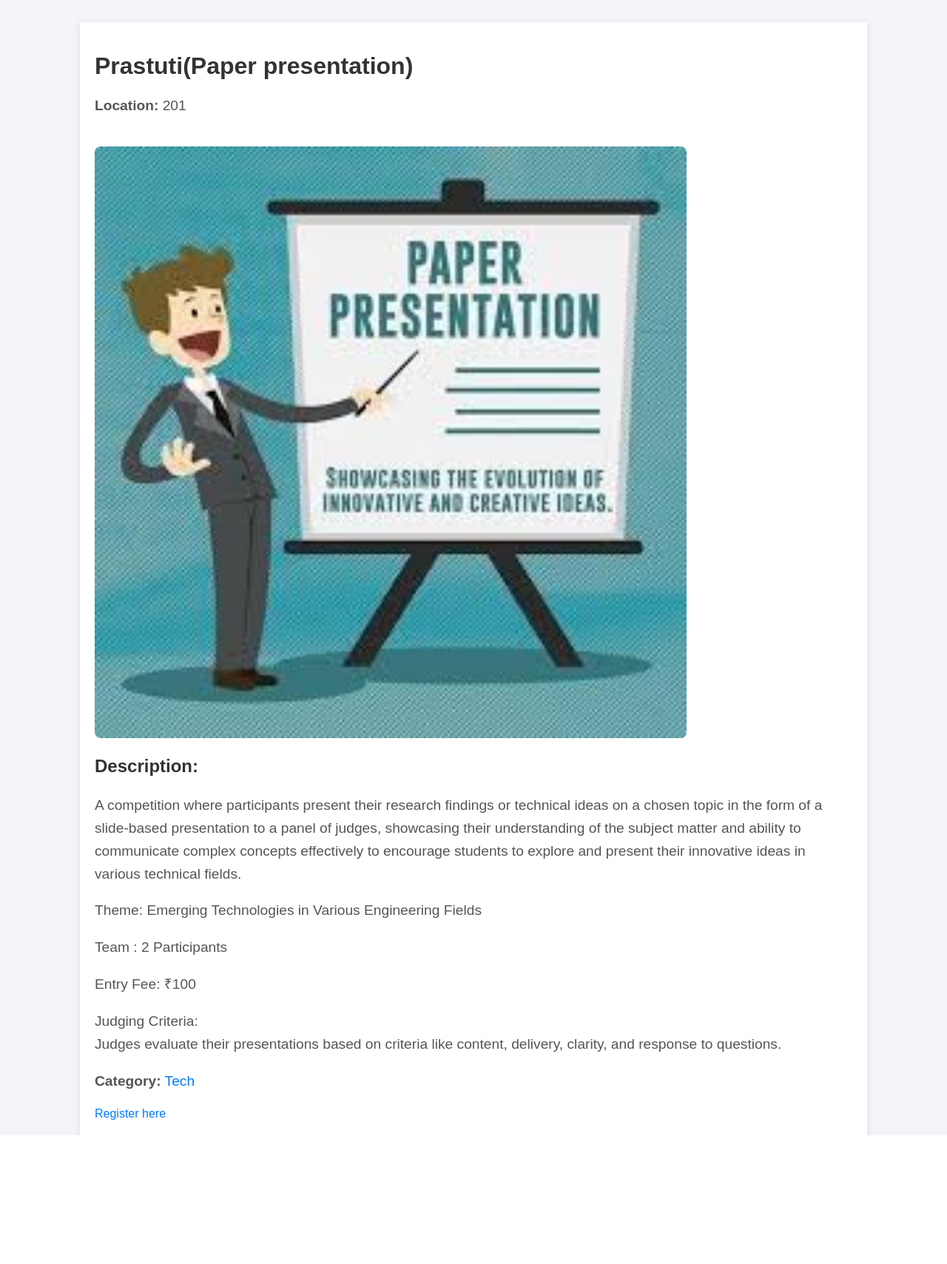
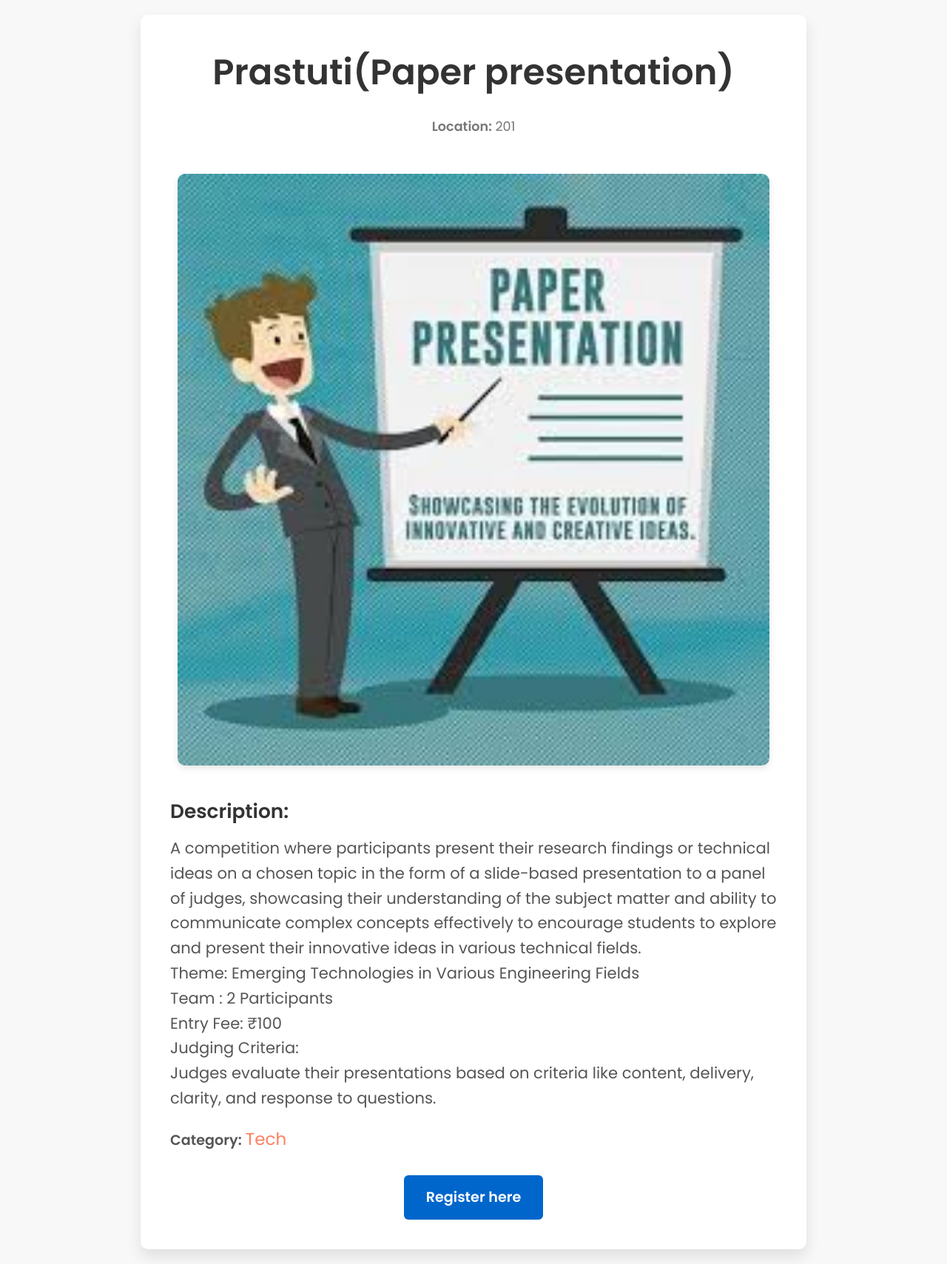
Before and after one commit to Rishi2498/clg_fest, a Django app: page /event/default-slug/ in a window 1280 px wide. Shown: the whole page at 74% size. Before the commit the page ends 1535 px from the top, so only its background shows below. Run offline with Django 5.2, Linux system fonts and the light colour scheme; data comes from the database, SQL or seed files in the repository.

Commit message:
Update event_detail.html

```diff
--- a/event/templates/event_detail.html
+++ b/event/templates/event_detail.html
@@ -1,4 +1,3 @@
-<!-- event_detail.html -->
 {% load static %}
 
 <!DOCTYPE html>
@@ -8,27 +7,167 @@
     <meta name="viewport" content="width=device-width, initial-scale=1.0">
     <title>{{ event.title }}</title>
     <link rel="stylesheet" href="{% static 'css/cd.css' %}">
+    <!-- Google Fonts for typography -->
+    <link href="https://fonts.googleapis.com/css2?family=Poppins:wght@300;400;600&display=swap" rel="stylesheet">
+    <style>/* General Reset and Layout */
+* {
+    margin: 0;
+    padding: 0;
+    box-sizing: border-box;
+}
 
+body {
+    font-family: 'Poppins', sans-serif;
+    background-color: #f8f8f8;
+    color: #333;
+    line-height: 1.6;
+    padding: 20px;
+}
+
+.event-container {
+    max-width: 900px;
+    margin: 0 auto;
+    padding: 40px;
+    background-color: #fff;
+    border-radius: 10px;
+    box-shadow: 0 10px 20px rgba(0, 0, 0, 0.1);
+}
+
+header {
+    text-align: center;
+    margin-bottom: 30px;
+}
+
+header h1 {
+    font-size: 3em;
+    color: #333;
+    font-weight: 600;
+}
+
+.event-meta {
+    font-size: 1.1em;
+    color: #777;
+    margin-top: 10px;
+}
+
+/* Image Styling */
+.event-image {
+    margin-top: 20px;
+    text-align: center;
+}
+
+.event-image img {
+    width: 100%;
+    height: auto;
+    border-radius: 10px;
+    box-shadow: 0 4px 10px rgba(0, 0, 0, 0.1);
+}
+
+/* Event Description */
+.event-description {
+    margin-top: 30px;
+    font-size: 1.1em;
+    line-height: 1.8;
+}
+
+.event-description h3 {
+    font-size: 1.5em;
+    margin-bottom: 10px;
+    color: #333;
+}
+
+/* Category Link */
+.event-category {
+    margin-top: 20px;
+}
+
+.category-link {
+    font-size: 1.2em;
+    color: #ff7e5f;
+    text-decoration: none;
+}
+
+.category-link:hover {
+    text-decoration: underline;
+}
+
+/* Contact Button */
+.contact-button {
+    text-align: center;
+    margin-top: 30px;
+}
+
+.btn-contact {
+    display: inline-block;
+    padding: 15px 30px;
+    background-color: #0066CC;
+    color: white;
+    font-size: 1.2em;
+    font-weight: 600;
+    text-decoration: none;
+    border-radius: 6px;
+    transition: background-color 0.3s ease;
+}
+
+.btn-contact:hover {
+    background-color: #feb47b;
+}
+
+.btn-contact:active {
+    background-color: #ff6347;
+}
+
+/* Responsive Design */
+@media (max-width: 768px) {
+    .event-container {
+        padding: 20px;
+    }
+
+    header h1 {
+        font-size: 2.2em;
+    }
+
+    .event-meta {
+        font-size: 1em;
+    }
+
+    .btn-contact {
+        font-size: 1.1em;
+        padding: 12px 25px;
+    }
+}
+</style>
 </head>
 <body>
-    <div class="container">
+    <div class="event-container">
+        <header>
             <h1>{{ event.title }}</h1>
-        <p><strong>Location:</strong> {{ event.location }}</p>
+            <p class="event-meta">
+                <strong>Location:</strong> {{ event.location }}
 
+            </p>
+        </header>
 
+        <div class="event-image">
             {% if event.image %}
                 <img src="{{ event.image.url }}" alt="{{ event.title }}">
             {% endif %}
+        </div>
 
+        <section class="event-description">
             <h3>Description:</h3>
             <p>{{ event.description|safe|linebreaks|urlize }}</p>
+        </section>
 
-        <p><strong>Category:</strong> <a href="{% url 'category_events' event.category.slug %}">{{ event.category.name }}</a></p>
+        <section class="event-category">
+            <p><strong>Category:</strong>
+                <a href="{% url 'category_events' event.category.slug %}" class="category-link">{{ event.category.name }}</a>
+            </p>
+        </section>
 
         <div class="contact-button">
             <a href="{% url 'contact' %}" class="btn-contact">Register here</a>
         </div>
     </div>
-
 </body>
 </html>
```
Lines whose indentation alone changed are shown as unchanged.
